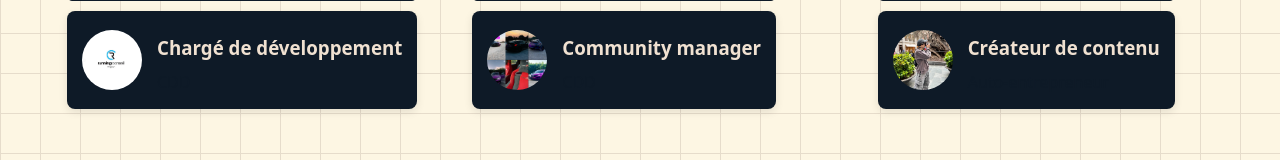
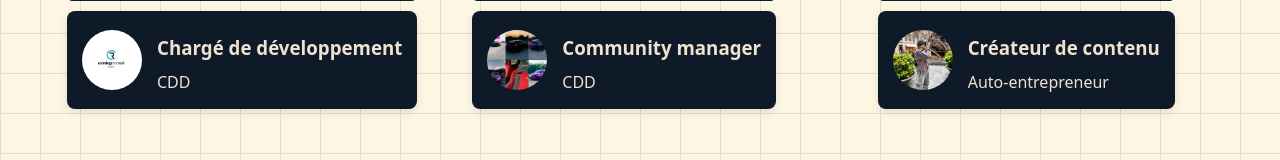
Before and after one commit to ErnestDaph/esilvagoncalves, a React (Vite) app in the folder mon-projet/: page / in a window 1280 px wide. Shown: the part 567-727 px from the top of the page. Built offline with nearby package versions, Linux system fonts and the light colour scheme.

Commit message:
CSS modification

```diff
--- a/mon-projet/src/pages/About/About.module.css
+++ b/mon-projet/src/pages/About/About.module.css
@@ -73,6 +73,9 @@ legend{
   color: var(--thirdary-color);
   border-radius: 5px;
   padding: 10px;
+}
+.timelineDescription{
+  color: var(--primary-color);
 }
 ul, li, span, p{
   list-style: none;
--- a/mon-projet/src/pages/About/About.tsx
+++ b/mon-projet/src/pages/About/About.tsx
@@ -147,7 +147,7 @@ const About = () => {
                   <img src={experience.image} alt={experience.title} className={styles.timelineImage} />
                   <div>
                     <h3>{experience.title}</h3>
-                    <p>{experience.description}</p>
+                    <p className={styles.timelineDescription}>{experience.description}</p>
                   </div>
                 </div>
               </div>
```
